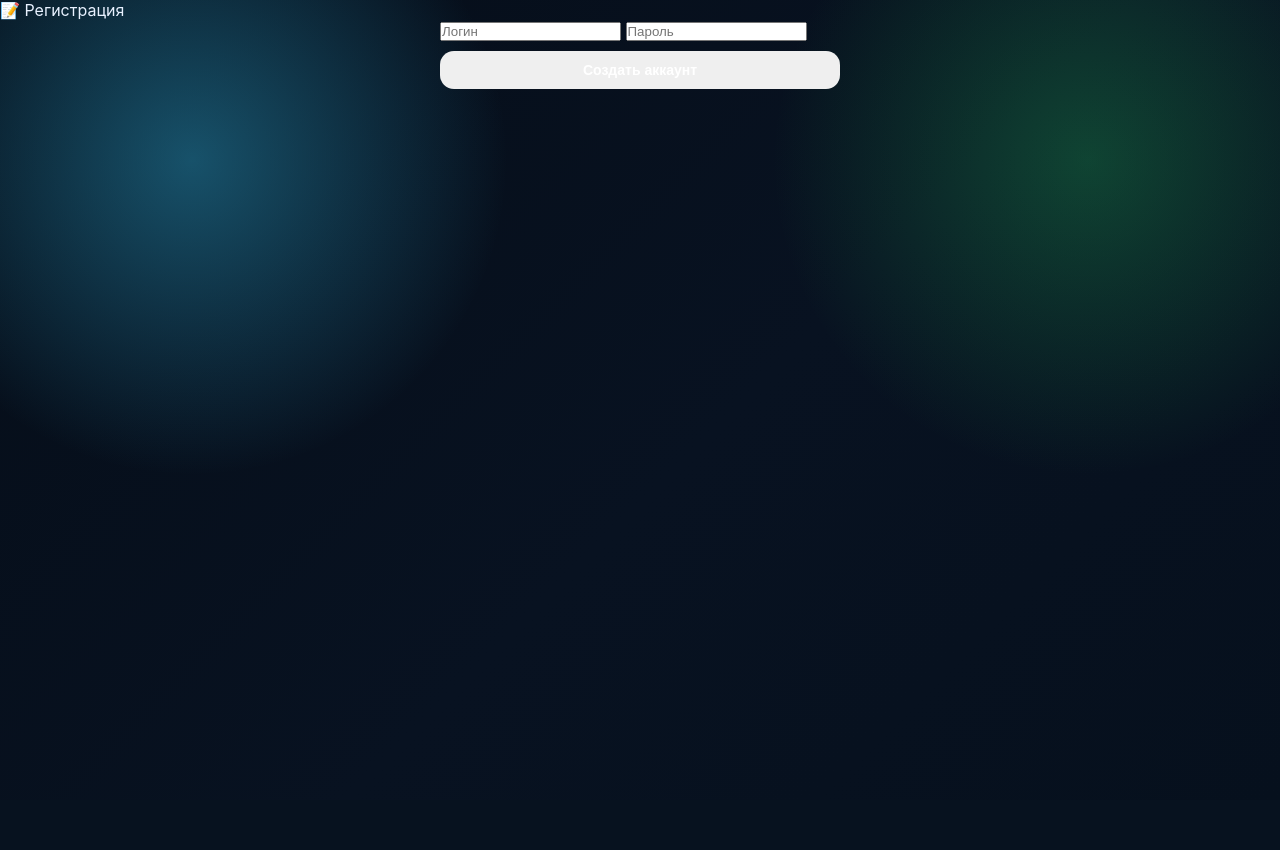
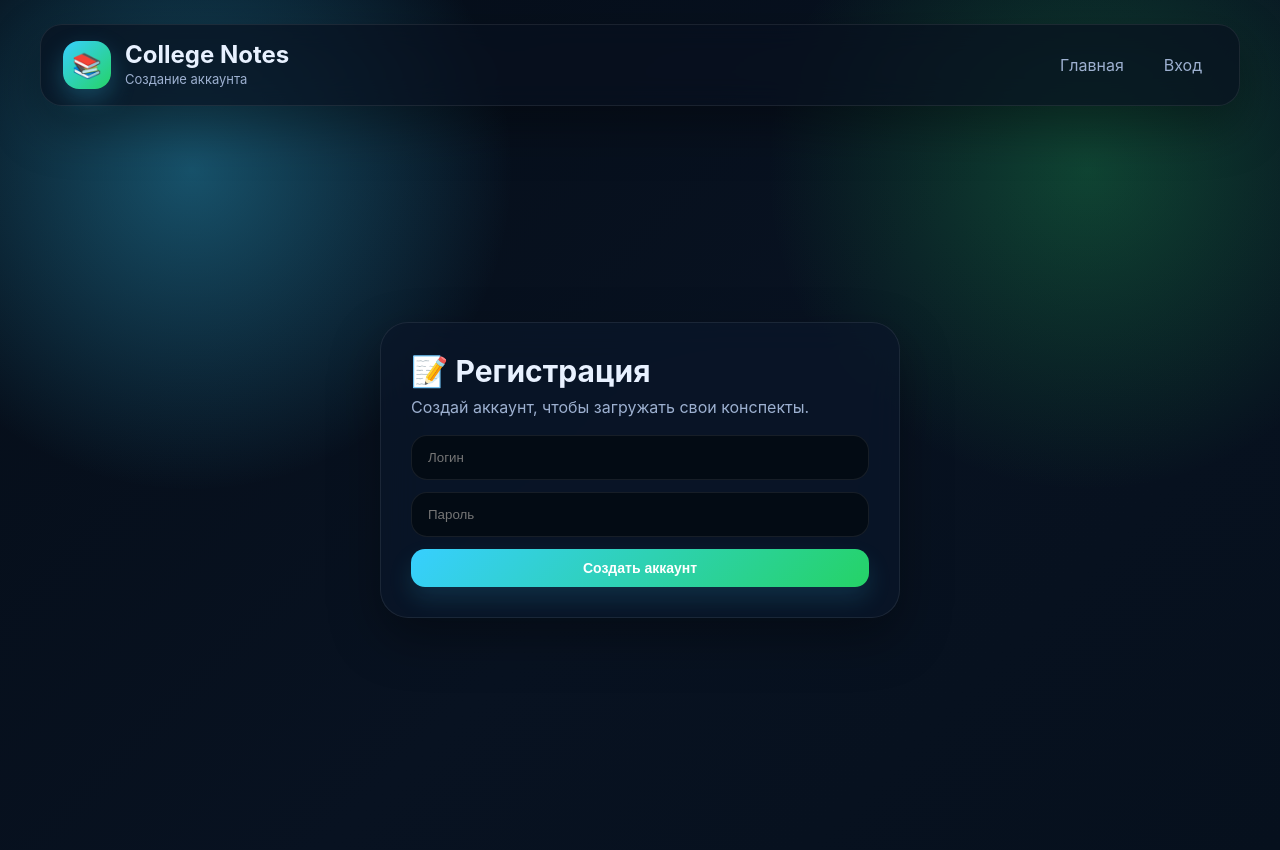
Before and after one commit to StanislavRostislav/college_notes, a FastAPI app: page /register in a window 1280 px wide. Before the commit the page ends 419 px from the top, so only its background shows below. Run offline with FastAPI, Linux system fonts and the light colour scheme.

Commit message:
Update register.html

```diff
--- a/templates/register.html
+++ b/templates/register.html
@@ -1,19 +1,44 @@
 <!DOCTYPE html>
-<html>
+<html lang="ru">
 <head>
+    <meta charset="UTF-8">
+    <title>Регистрация</title>
+    <meta name="viewport" content="width=device-width, initial-scale=1.0">
     <link rel="stylesheet" href="/static/style.css">
 </head>
 <body>
+    <div class="page">
+        <div class="navbar">
+            <div class="brand">
+                <div class="brand-logo">📚</div>
+                <div class="brand-text">
+                    <h1>College Notes</h1>
+                    <p>Создание аккаунта</p>
+                </div>
+            </div>
 
-<div class="header">📝 Регистрация</div>
+            <div class="nav-links">
+                <a class="nav-link" href="/">Главная</a>
+                <a class="nav-link" href="/login">Вход</a>
+            </div>
+        </div>
 
-<div style="max-width:400px;margin:auto;">
-    <form method="post">
-        <input name="username" placeholder="Логин">
-        <input name="password" type="password" placeholder="Пароль">
-        <button class="btn" style="margin-top:10px;width:100%;">Создать аккаунт</button>
-    </form>
-</div>
+        <div class="center-wrap">
+            <div class="auth-card">
+                <h2>📝 Регистрация</h2>
+                <p>Создай аккаунт, чтобы загружать свои конспекты.</p>
 
+                {% if error %}
+                    <div class="error">{{ error }}</div>
+                {% endif %}
+
+                <form class="form" method="post">
+                    <input name="username" placeholder="Логин" required>
+                    <input name="password" type="password" placeholder="Пароль" required>
+                    <button class="btn btn-primary" type="submit">Создать аккаунт</button>
+                </form>
+            </div>
+        </div>
+    </div>
 </body>
 </html>
```
